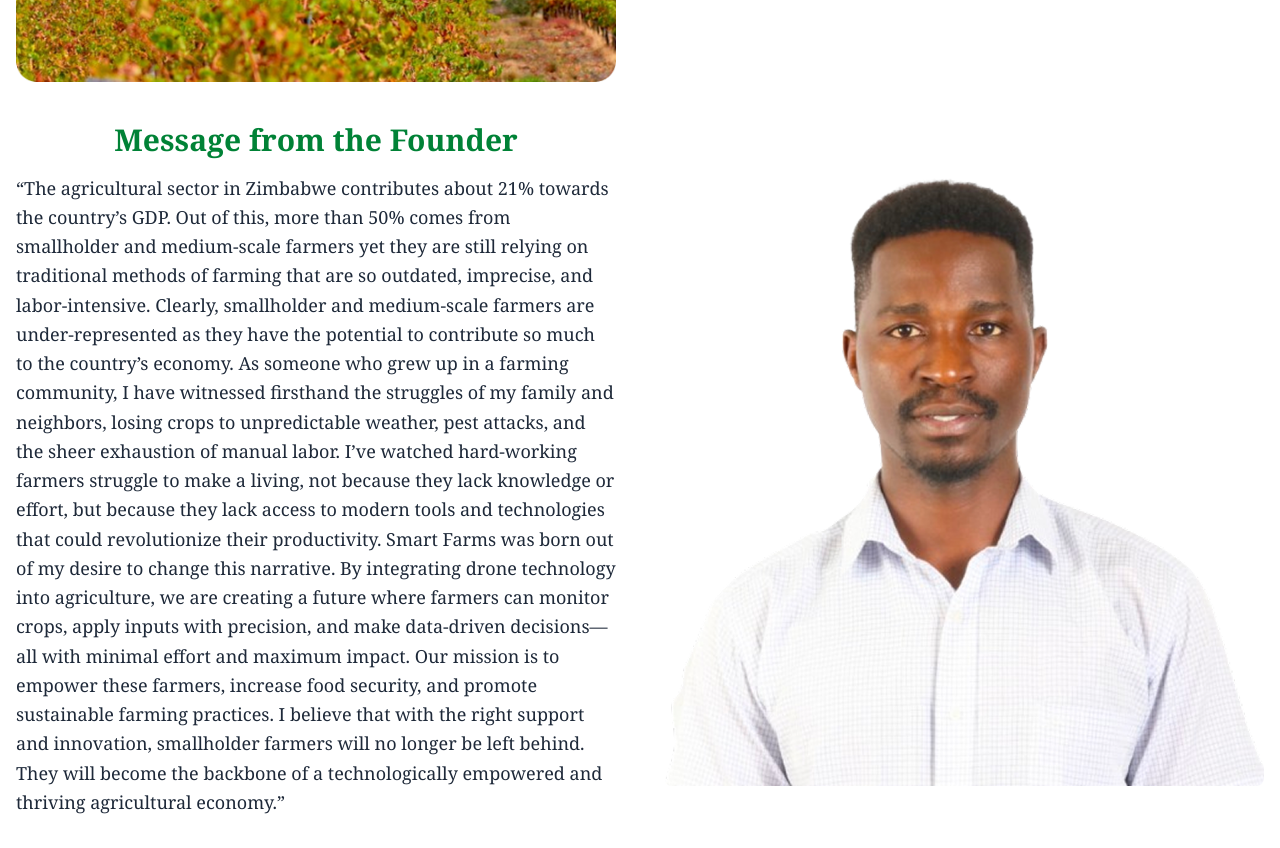
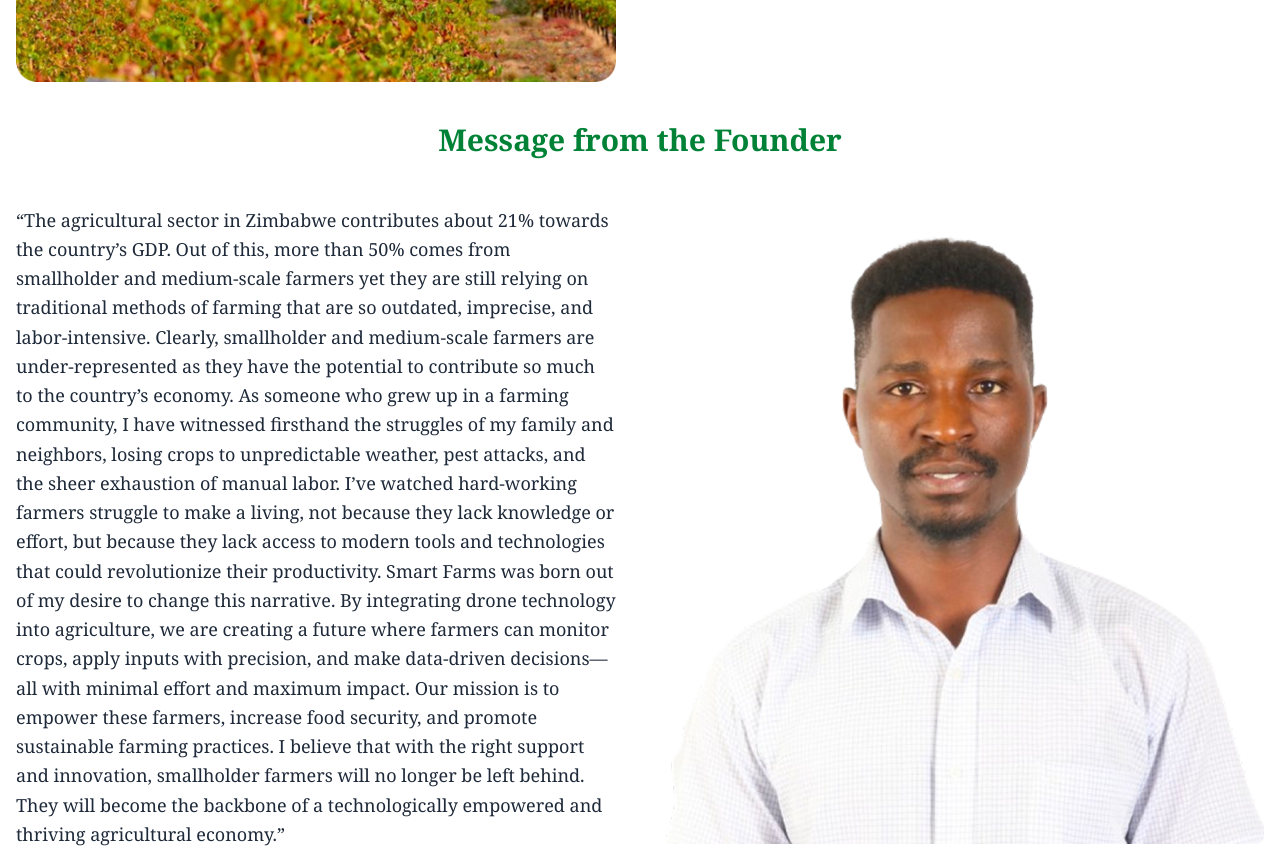
Before and after one commit to HudsonWayne/Smart-Farms, a Next.js app: page /about in a window 1280 px wide. Shown: the part 1260-2108 px from the top of the page. Built offline with nearby package versions, Linux system fonts and the light colour scheme; a web font is replaced by a local one.

Commit message:
initial commit

```diff
--- a/src/pages/about.tsx
+++ b/src/pages/about.tsx
@@ -60,12 +60,16 @@ export default function AboutPage() {
       </div>
 
       {/* Message from the Founder Section */}
+      <div className="relative flex justify-center items-center my-8">
+        {/* Centered Heading */}
+        <h2 className="text-green-700 text-3xl font-bold mb-4 text-center" style={{ fontFamily: "Georgia, serif" }}>
+          Message from the Founder
+        </h2>
+      </div>
+
       <div className="grid md:grid-cols-2 gap-12 items-center mt-8 mb-8 md:flex-row-reverse max-w-7xl mx-auto px-4">
         {/* Founder Message */}
         <div className="max-w-prose">
-          <h2 className="text-green-700 text-3xl font-bold mb-4 text-center" style={{ fontFamily: "Georgia, serif" }}>
-            Message from the Founder
-          </h2>
           <p className="text-gray-800 text-lg leading-relaxed" style={{ fontFamily: "Georgia, serif" }}>
             “The agricultural sector in Zimbabwe contributes about 21% towards the country’s GDP. Out of this, more than 50% comes from smallholder and medium-scale farmers yet they are still relying on traditional methods of farming that are so outdated, imprecise, and labor-intensive. Clearly, smallholder and medium-scale farmers are under-represented as they have the potential to contribute so much to the country’s economy. As someone who grew up in a farming community, I have witnessed firsthand the struggles of my family and neighbors, losing crops to unpredictable weather, pest attacks, and the sheer exhaustion of manual labor. I’ve watched hard-working farmers struggle to make a living, not because they lack knowledge or effort, but because they lack access to modern tools and technologies that could revolutionize their productivity. Smart Farms was born out of my desire to change this narrative. By integrating drone technology into agriculture, we are creating a future where farmers can monitor crops, apply inputs with precision, and make data-driven decisions—all with minimal effort and maximum impact. Our mission is to empower these farmers, increase food security, and promote sustainable farming practices. I believe that with the right support and innovation, smallholder farmers will no longer be left behind. They will become the backbone of a technologically empowered and thriving agricultural economy.”
           </p>
@@ -77,7 +81,7 @@ export default function AboutPage() {
             src="/founder.png" // Founder image
             alt="Message from the Founder"
             width={400}
-            height={500}
+            height={450} // Reduced the height a bit
             className="w-full object-cover rounded-lg" // Add some border radius for styling
           />
         </div>
```
